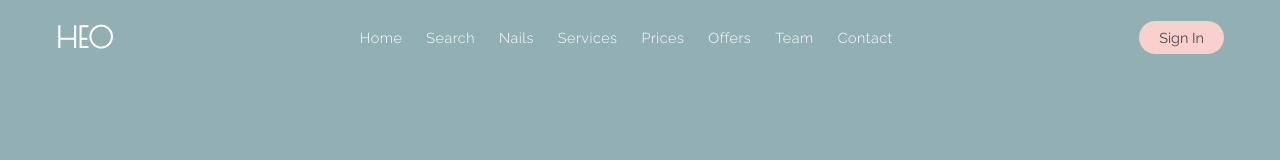
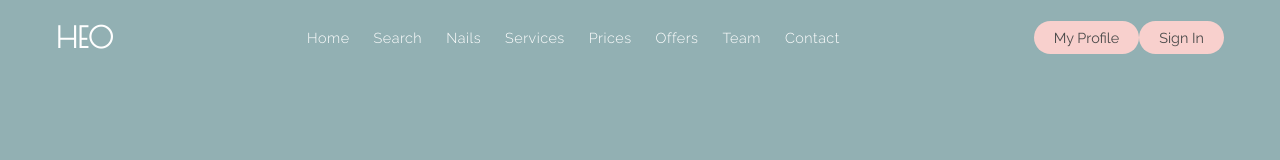
Before and after one commit to ElecthroxCode/nw-app, an Angular app: page / in a window 1280 px wide. Shown: the top 160 px of the page. Built offline with nearby package versions, Linux system fonts and the light colour scheme.

Commit message:
add btn profile in the tempplate

```diff
--- a/src/app/components/shared/header/header.component.ts
+++ b/src/app/components/shared/header/header.component.ts
@@ -22,6 +22,7 @@ import { RouterLink } from '@angular/router';
           </ul>
         </nav>
         <div class="cta-button">
+           <button routerLink="/register" class="btn btn-primary">My Profile</button>
           <button routerLink="/register" class="btn btn-primary">Sign In</button>
         </div>
       </div>
```
